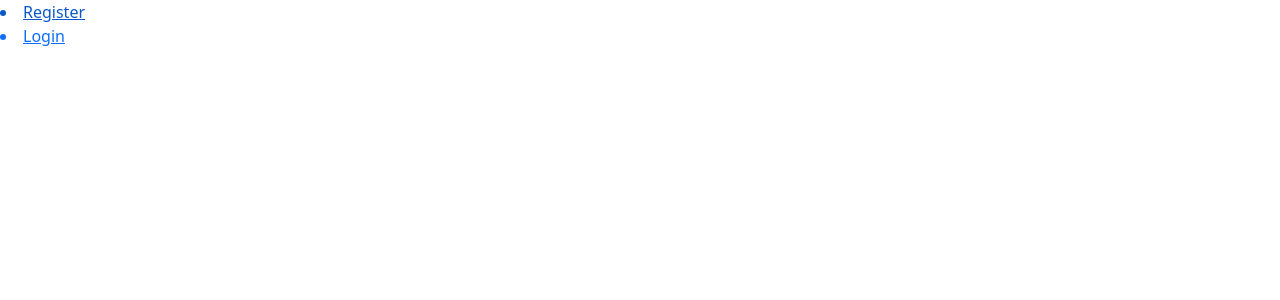
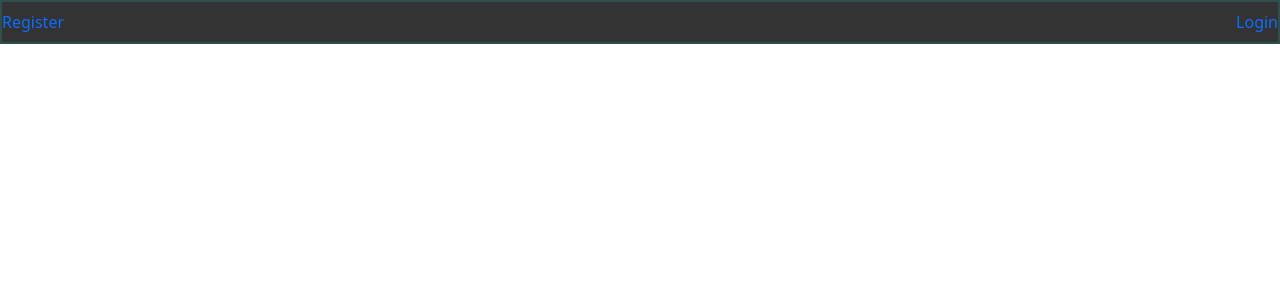
Before and after one commit to dtulpa16/Movie_eCommerce_App, a React (Create React App) app: page / in a window 1280 px wide. Shown: the top 300 px of the page. Built offline with nearby package versions, Linux system fonts and the light colour scheme; the HTML template or start-up script is replaced by a standard one.

Commit message:
styling in stylesheets

```diff
--- a/src/App.css
+++ b/src/App.css
@@ -1,4 +1,4 @@
-.NavBar{
+.navbar{
   margin: 0;
   padding: 0;
   overflow: hidden;
@@ -7,10 +7,22 @@
   top: 0;
   width: 100%;
 }
-.NavBar{
+.navbar{
   display: block;
   color: white;
   padding: 14px 16px;
   text-decoration: none;
   float: left;
+  border: 2px solid darkslategrey;
 }
+.li{
+  display: inline;
+  float:left
+}
+.navbar{
+list-style-type: none;
+margin: 0;
+padding: 0;
+overflow: hidden;
+background-color: #333;
+}
--- a/src/App.jsx
+++ b/src/App.jsx
@@ -42,7 +42,7 @@ render(){
     const user = this.state.user;
         return(
             <div className = "App">
-            <NavBar className="NavBar" user = {user}/>
+            <NavBar className="navbar" user = {user}/>
             <Switch>
                 <Route
                 path ='/home'
--- /dev/null
+++ b/src/Components/NavBar.css
@@ -0,0 +1,4 @@
+.li a {
+  display: block;
+  width: 60px;
+}
--- a/src/Components/NavBar.jsx
+++ b/src/Components/NavBar.jsx
@@ -1,24 +1,25 @@
 import { Link } from "react-router-dom";
 import React from "react";
 import Logout from "./logout";
+import './NavBar.css';
 
 const NavBar = ({user}) => {
   return (
-    <nav>
+    <nav className="navbar">
       {user &&
           <React.Fragment>
             <h4>Welcome {user.username}</h4>
             <Link to = '/products'>
-              <li>Products for sale</li>
+              <li className="li" >Products for sale</li>
             </Link>
             <Link to = '/productsform'>
-              <li>List Item</li>
+              <li className="li">List Item</li>
             </Link>
             <Link to = '/checkOut'>
-              <li>CheckOut</li>
+              <li className="li" >CheckOut</li>
             </Link>
             <Link to = '/shoppingcart'>
-              <li>ShoppingCart</li>
+              <li className="li">ShoppingCart</li>
             </Link>
             <li><Logout/></li>
             </React.Fragment>
@@ -27,10 +28,10 @@ const NavBar = ({user}) => {
         <React.Fragment>
 
             <Link to = '/register'>
-              <li>Register</li>
+              <li className="li" >Register</li>
             </Link>
             <Link to = '/Login'>
-              <li>Login</li>
+              <li className="li">Login</li>
             </Link>
 
         </React.Fragment>
```
